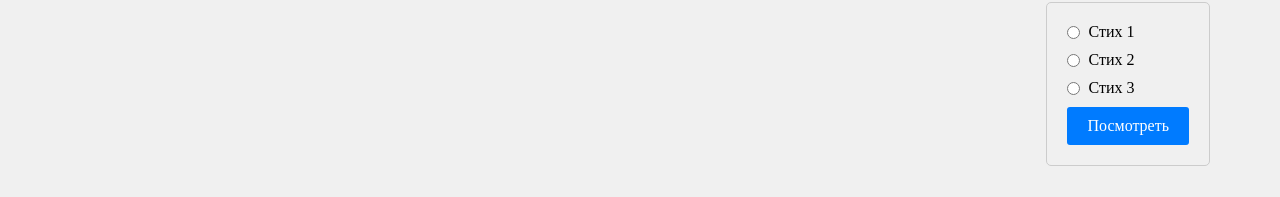
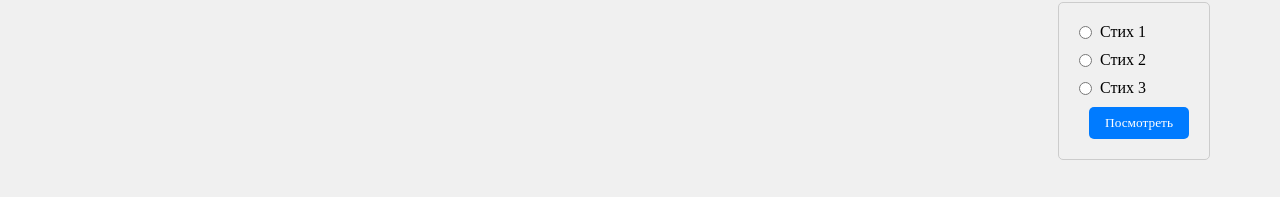
Before and after one commit to MacallanS/PhonoText, a Vue app: page / in a window 1280 px wide. Shown: the part 338-535 px from the top of the page. Built offline with nearby package versions, Linux system fonts and the light colour scheme; a web font is replaced by a local one.

Commit message:
замена кнопки на переиспользуемый компонент

```diff
--- a/src/components/Poems.vue
+++ b/src/components/Poems.vue
@@ -20,14 +20,16 @@
         </label>
       </li>
     </ul>
-    <button class="btn form__button" type="submit">Посмотреть</button>
+    <Button>Посмотреть</Button>
   </form>
 </template>
 
 <script>
 import axios from "axios";
+import Button from "@/components/Button.vue";
 export default {
   name: "Poems",
+  components: {Button},
   data() {
     return {
       selectedPoem: null,
@@ -91,18 +93,4 @@ export default {
 .form__text {
   font-size: 16px;
 }
-
-.form__button {
-  padding: 10px 20px;
-  background-color: #007bff;
-  color: #fff;
-  border: none;
-  border-radius: 3px;
-  cursor: pointer;
-  font-size: 16px;
-}
-
-.form__button:hover {
-  background-color: #0056b3;
-}
 </style>
```
